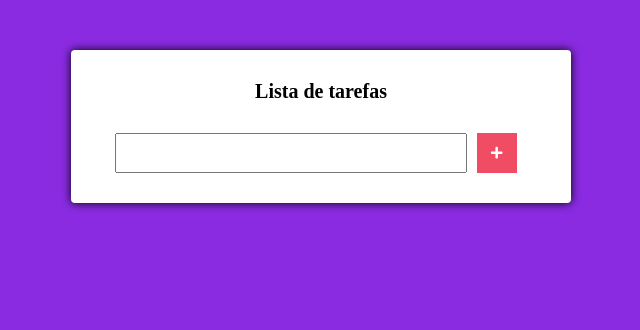
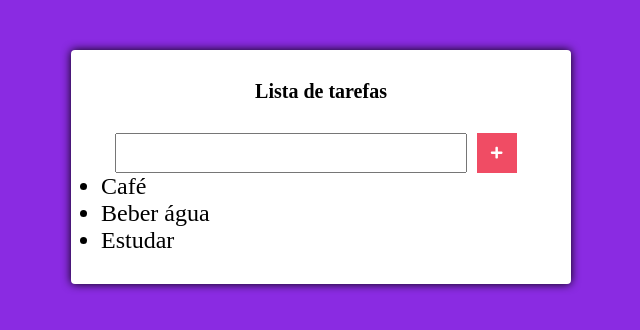
Before and after one commit to jhordan-vaz/Udemy-JS, a React (Create React App) app in the folder listreact/: page / in a window 1280 px wide. Shown: the top 330 px of the page, without its empty margins (319-959 px from the left). Built offline with nearby package versions, Linux system fonts and the light colour scheme.

Commit message:
Udemy-Course
React

```diff
--- a/listreact/src/components/Main.js
+++ b/listreact/src/components/Main.js
@@ -23,7 +23,7 @@ export default class Main extends Component {
 
 
   render () {
-     const { novaTarefa } = this.state;
+     const { novaTarefa, tarefas } = this.state;
 
     return (
      <div className="main">
@@ -36,6 +36,12 @@ export default class Main extends Component {
           <FaPlus />
         </button>
       </form>
+
+      <ul className="tarefas">
+        {tarefas.map(tarefa => (
+          <li>{tarefa}</li>
+        ))}
+      </ul>
      </div>
     );
   }
```
